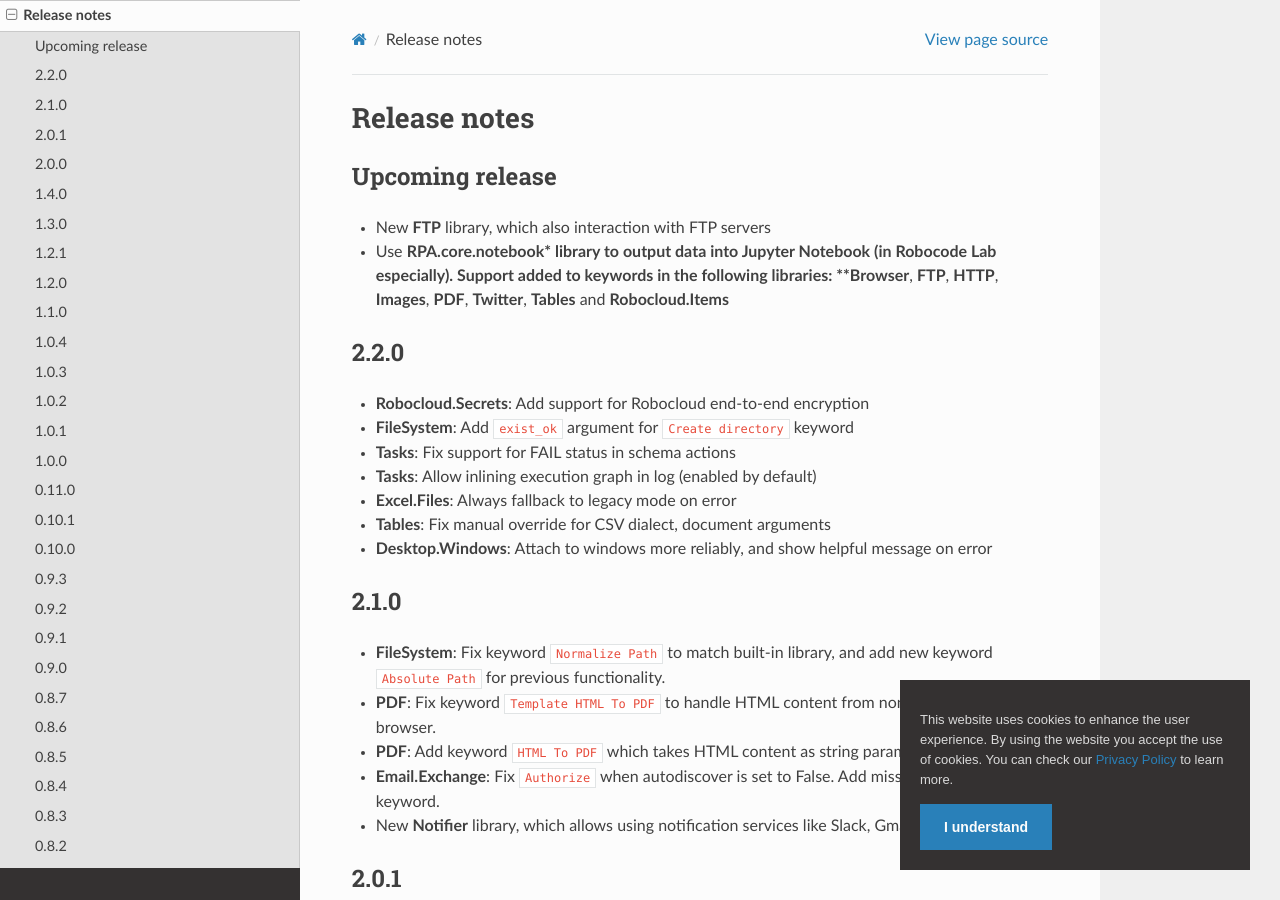
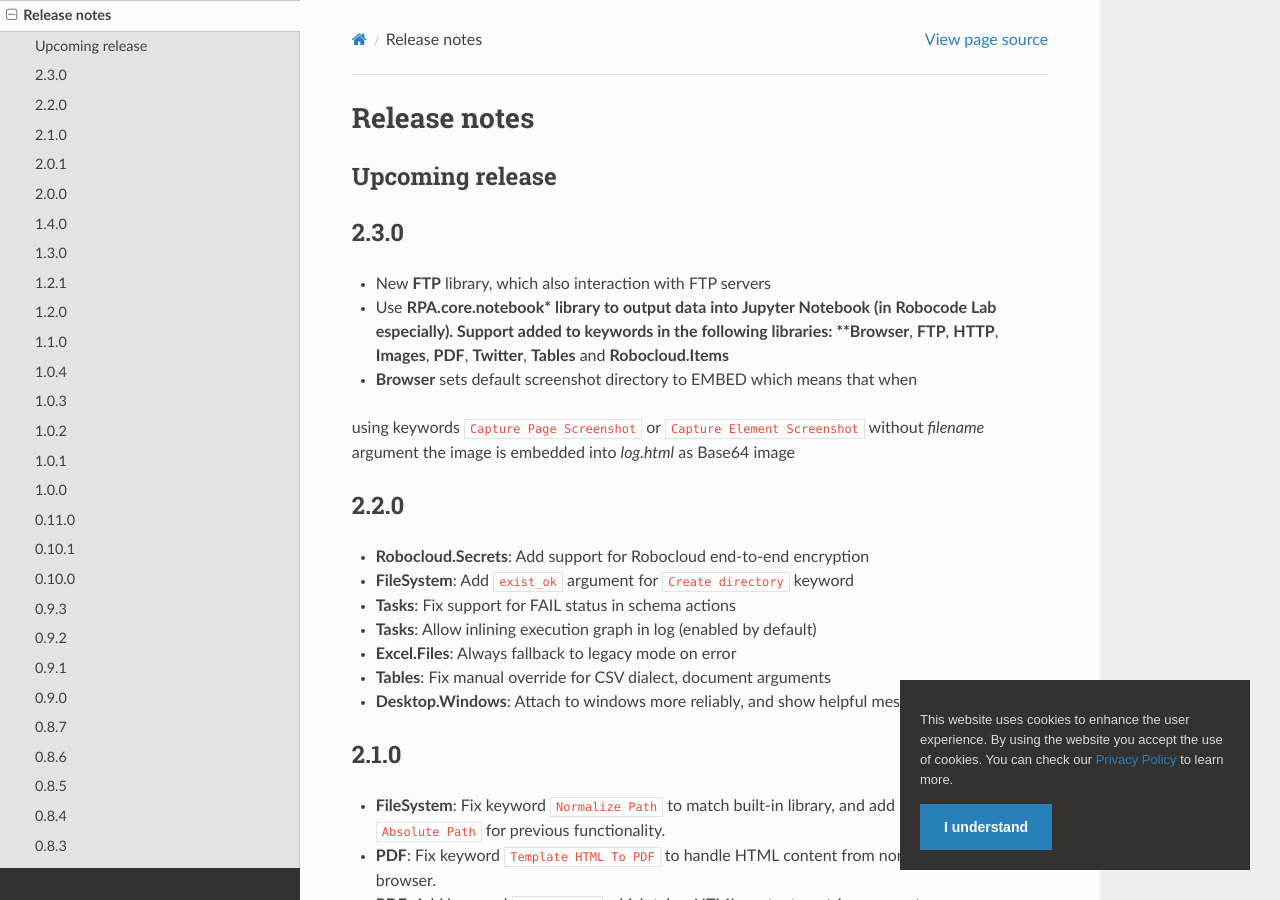
Before and after one commit to coderprovider/Framework-RPA, a Sphinx documentation site: the page built from docs/source/releasenotes.rst, in a window 1280 px wide and 900 px high. Built offline with Sphinx 7.4.7 and the Read the Docs theme 2.0.0, drawn with Linux system fonts in a browser that asks for light colours; pages that are not in the unit, such as notebooks, are missing from menus.

```diff
--- a/docs/source/releasenotes.rst
+++ b/docs/source/releasenotes.rst
@@ -4,11 +4,17 @@
 Upcoming release
 ----------------
 
+2.3.0
+-----
+
 - New **FTP** library, which also interaction with FTP servers
 - Use **RPA.core.notebook* library to output data into Jupyter Notebook
   (in Robocode Lab especially). Support added to keywords in the following
   libraries: **Browser**, **FTP**, **HTTP**, **Images**, **PDF**, **Twitter**,
   **Tables** and **Robocloud.Items**
+- **Browser** sets default screenshot directory to EMBED which means that when
+using keywords ``Capture Page Screenshot`` or ``Capture Element Screenshot`` without
+`filename` argument the image is embedded into `log.html` as Base64 image
 
 2.2.0
 -----
```
Also changed, not shown: 1 other file.
